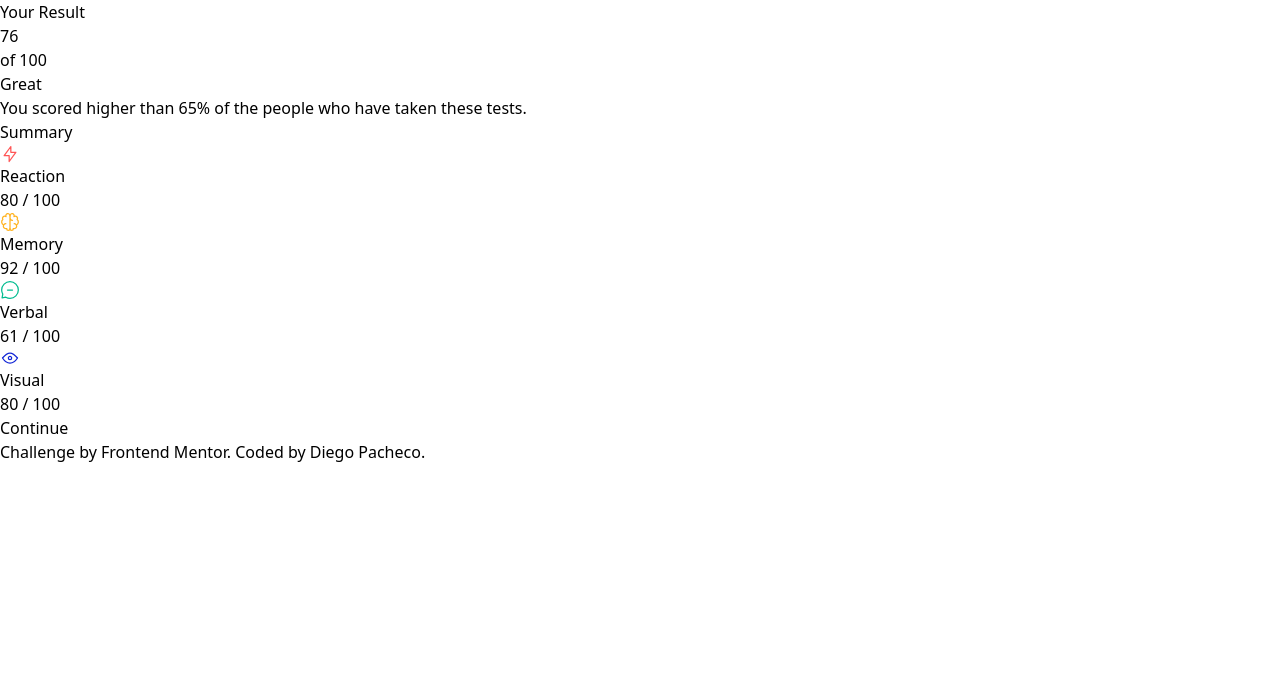
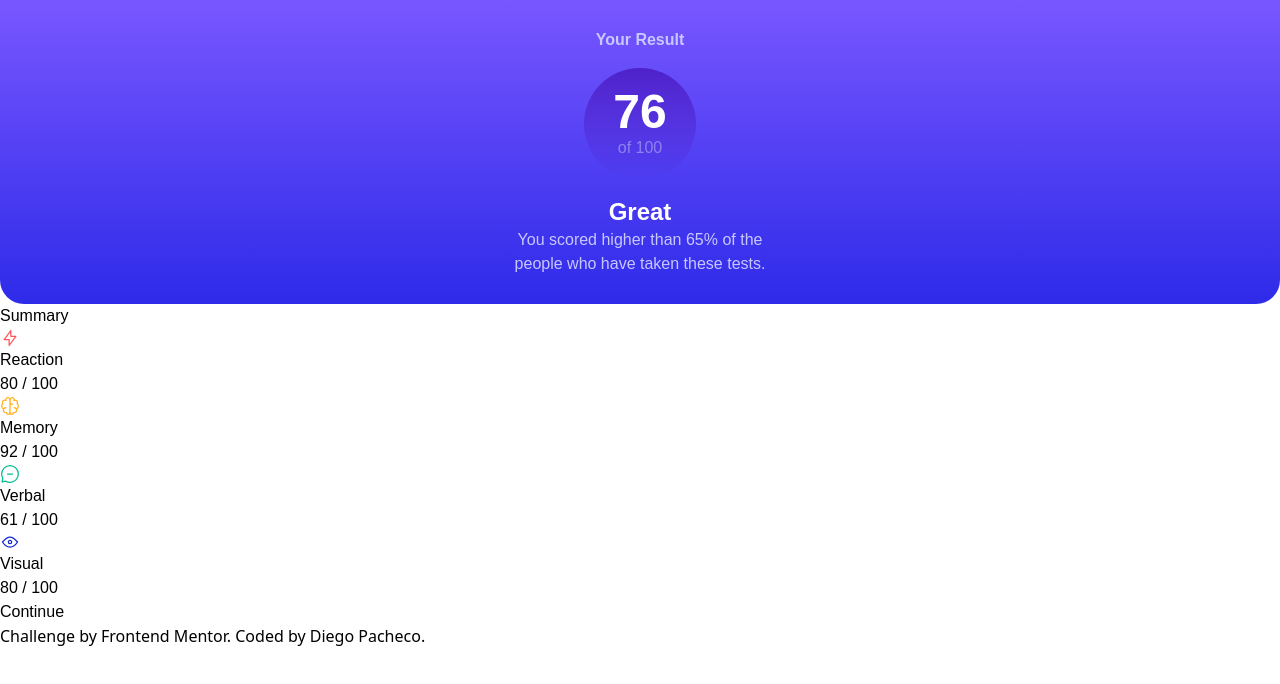
Before and after one commit to Diego024/results-summary, a plain HTML site: page public/index.html in a window 1280 px wide. Drawn offline with nearby package versions, Linux system fonts and the light colour scheme.

Commit message:
feat: Adding the result information

```diff
--- a/public/index.html
+++ b/public/index.html
@@ -20,18 +20,25 @@
     />
   </head>
   <body>
-    <main>
+    <main class="font-hanken-grotesk">
       <article>
-        <section>
-          <h1>Your Result</h1>
-          <figure>
-            <h2>76</h2>
-            <h5>of 100</h5>
+        <section
+          class="bg-gradient-to-b from-light-slate-blue to-light-royal-blue h-38vh rounded-b-3xl flex flex-col justify-center items-center py-4"
+        >
+          <h1 class="font-bold text-light-lavender text-base">Your Result</h1>
+          <figure
+            class="bg-gradient-to-b from-violet-blue to-persian-blue h-28 w-28 flex flex-col justify-center items-center rounded-full my-4"
+          >
+            <h2 class="text-white font-extrabold text-5xl">76</h2>
+            <h5 class="text-pale-blue/[0.4]">of 100</h5>
           </figure>
-          <h2>Great</h2>
-          <p>
-            You scored higher than 65% of the people who have taken these tests.
-          </p>
+          <div class="text-center">
+            <h2 class="text-white font-bold text-2xl">Great</h2>
+            <p class="max-w-[16rem] text-light-lavender">
+              You scored higher than 65% of the people who have taken these
+              tests.
+            </p>
+          </div>
         </section>
         <section>
           <h1>Summary</h1>
--- a/public/script.js
+++ b/public/script.js
@@ -1,2 +1,22 @@
 tailwind.config = {
+    theme: {
+        extend: {
+            fontFamily: {
+                'hanken-grotesk': ['Hanken Grotesk', 'sans-serif']
+            },
+            colors: {
+                'light-slate-blue': 'hsl(252, 100%, 67%)',
+                'light-royal-blue': 'hsl(241, 81%, 54%)',
+                'violet-blue': 'hsla(256, 72%, 46%, 1)',
+                'persian-blue': 'hsla(241, 72%, 46%, 0)',
+
+                'pale-blue': 'hsl(221, 100%, 96%)',
+                'light-lavender': 'hsl(241, 100%, 89%)',
+                'dark-gray-blue': 'hsl(224, 30%, 27%)'
+            },
+            spacing: {
+                '38vh': '38vh',
+            }
+        }
+    }
 }
--- a/public/style.css
+++ b/public/style.css
@@ -1,3 +1,8 @@
+@tailwind base;
+@tailwind components;
+@tailwind utilities;
+@import url("https://fonts.googleapis.com/css2?family=Hanken+Grotesk:wght@500;800&display=swap");
+
 .attribution {
   font-size: 11px;
   text-align: center;
```
